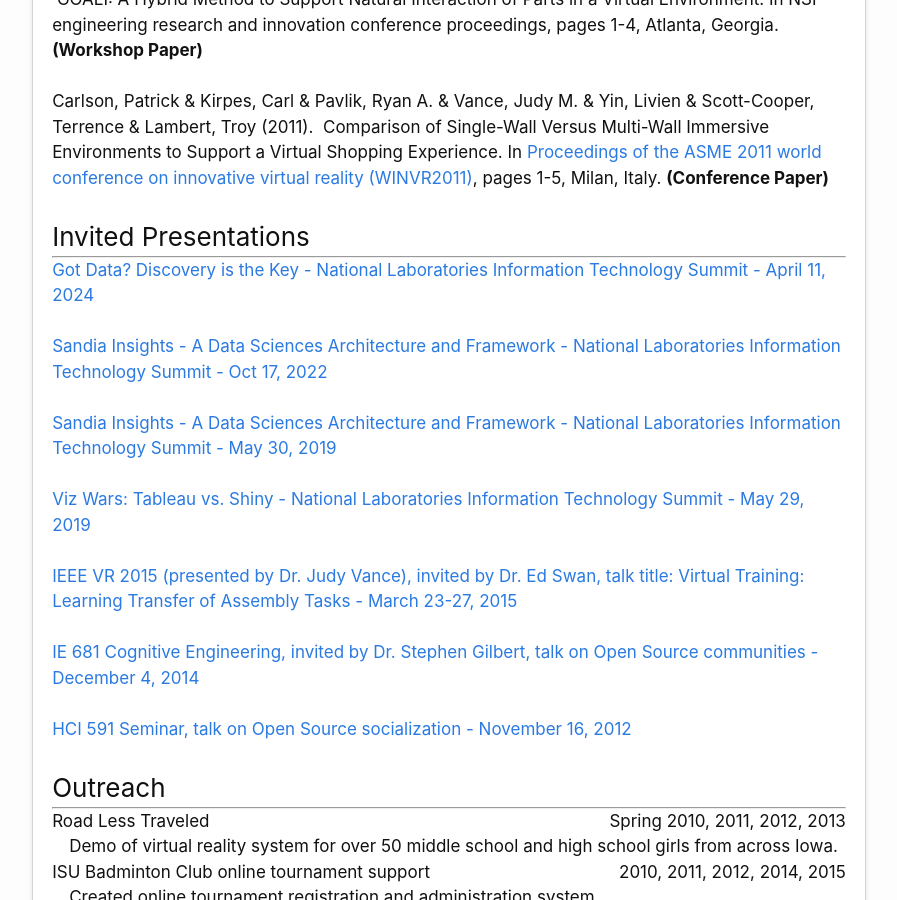
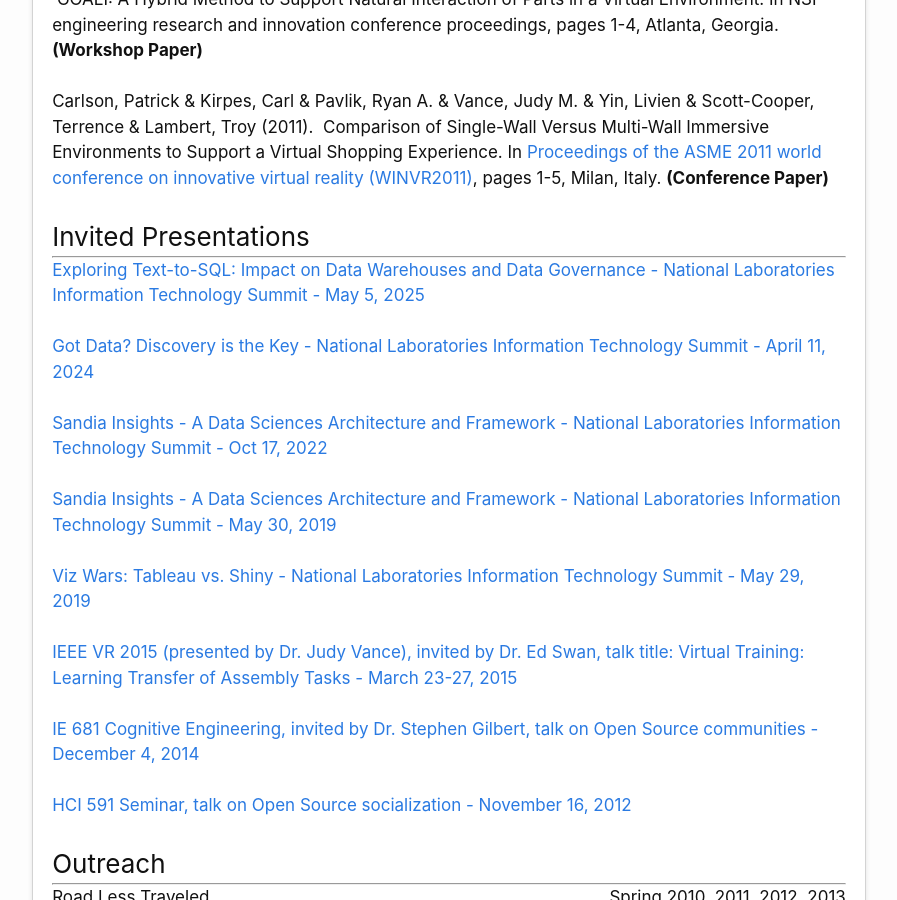
Before and after one commit to carlsonp/carlsonp.github.io, a Jekyll site: the page built from cv.md, in a window 1280 px wide and 900 px high, scrolled down 3627 px. Shown: the whole window, without its empty margins (191-1088 px from the left). Built offline with Jekyll 4.4.1, drawn with Linux system fonts in a browser that asks for light colours.

Commit message:
feat: added NLIT 2025 presentation

```diff
--- a/_data/invited_presentations.json
+++ b/_data/invited_presentations.json
@@ -1,4 +1,9 @@
 [
+  {
+    "title": "Exploring Text-to-SQL: Impact on Data Warehouses and Data Governance - National Laboratories Information Technology Summit",
+    "date": "May 5, 2025",
+    "url": "https://github.com/carlsonp/NLIT_2025-text-to-sql"
+  },
   {
     "title": "Got Data? Discovery is the Key - National Laboratories Information Technology Summit",
     "date": "April 11, 2024",
```
